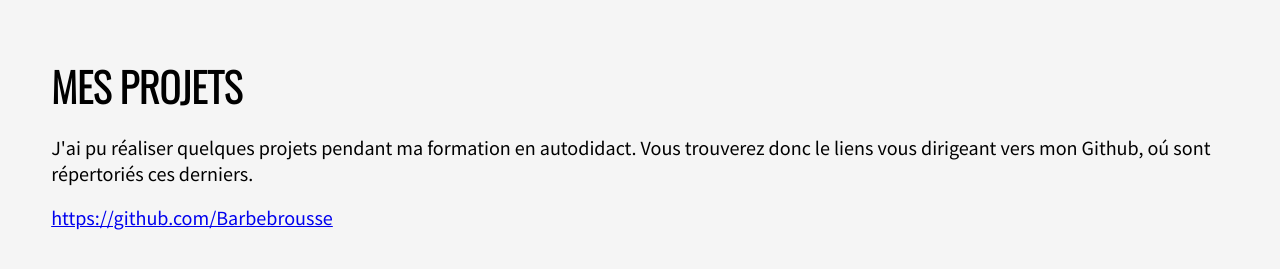
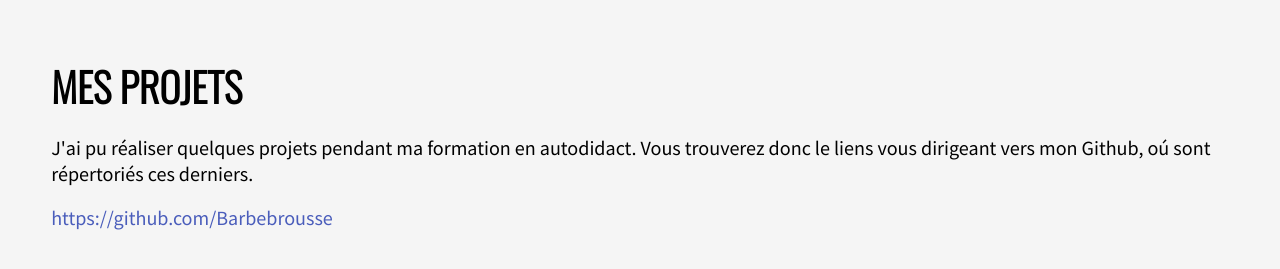
Before and after one commit to Barbebrousse/Portfolio, a plain HTML site: page index.html in a window 1280 px wide. Shown: the part 1290-1559 px from the top of the page. Drawn offline with nearby package versions, Linux system fonts and the light colour scheme.

Commit message:
update des fichiers html et css

```diff
--- a/index.html
+++ b/index.html
@@ -67,10 +67,10 @@
             </section>
         </section>
 
-        <section class="projet">
+        <section id="projet">
             <h1>Mes Projets</h1>
             <p>J'ai pu réaliser quelques projets pendant ma formation en autodidact. Vous trouverez donc le liens vous dirigeant vers mon Github, o&uacute; sont répertoriés ces derniers.</p>
-            <a href="https://github.com/Barbebrousse">https://github.com/Barbebrousse</a>
+            <a href="https://github.com/Barbebrousse" target="_blank">https://github.com/Barbebrousse</a>
         </section>
 
     </section>
--- a/styles.css
+++ b/styles.css
@@ -109,8 +109,18 @@ nav ul li a:hover {
 
         /*Projets*/
 
-.projet {
+#projet {
     margin-top: 5%;
+}
+
+#projet a {
+    list-style: none;
+    cursor: pointer;
+    text-decoration: none;
+    color: #4A5DBB;
+}
+#projet a:hover {
+    font-weight: bolder;
 }
 
 
```
